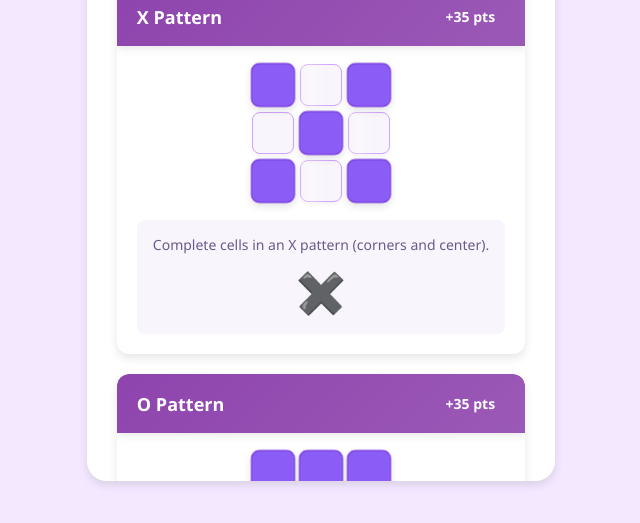
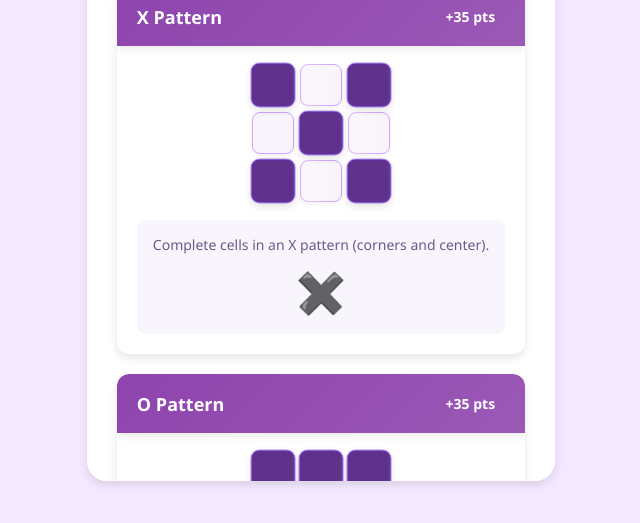
Before and after one commit to tlycody/ECM2434_v2, a React (Create React App) app in the folder bingo-frontend/: page /patterns in a window 1280 px wide. Shown: the part 269-792 px from the top of the page, without its empty margins (319-959 px from the left). Built offline with nearby package versions, Linux system fonts and the light colour scheme; no server answers.

Commit message:
consistency of bingo pattern

```diff
--- a/bingo-frontend/src/components/BingoPatterns.css
+++ b/bingo-frontend/src/components/BingoPatterns.css
@@ -175,7 +175,7 @@
 }
 
 .pattern-cell.highlighted {
-  background-color: #8B5CF6;
+  background-color: #5E318A;
   border-color: #6D28D9;
   transform: scale(1.05);
   box-shadow: 0 3px 8px rgba(0, 0, 0, 0.12);
```
